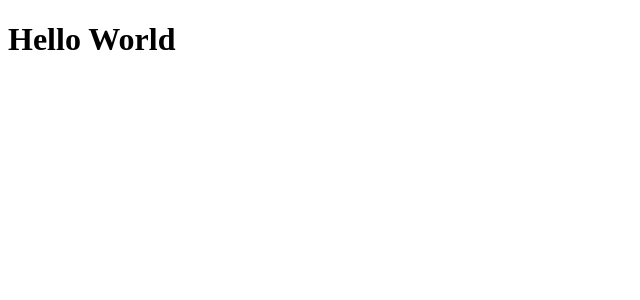
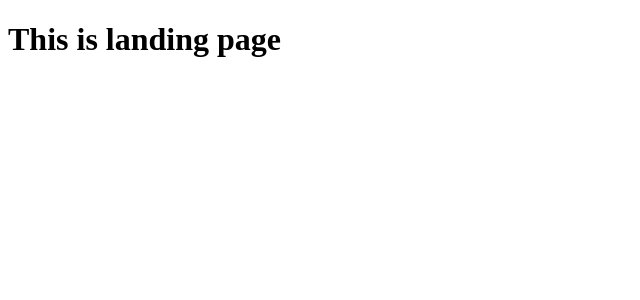
Before and after one commit to Sun-Deep/NewsFeed, a React (Create React App) app: page / in a window 1280 px wide. Shown: the top 300 px of the page, without its empty margins (0-640 px from the left). Built offline with nearby package versions, Linux system fonts and the light colour scheme.

Commit message:
structering project

```diff
--- a/src/App.js
+++ b/src/App.js
@@ -1,7 +1,8 @@
+import Landing from "./pages/Landing";
 
 
 const App = () => {
-  return <h1>Hello World</h1>
+  return <Landing />
 }
 
 export default App;
--- /dev/null
+++ b/src/pages/Landing.jsx
@@ -0,0 +1,5 @@
+const Landing = () => {
+    return <h1>This is landing page</h1>
+}
+
+export default Landing
```
